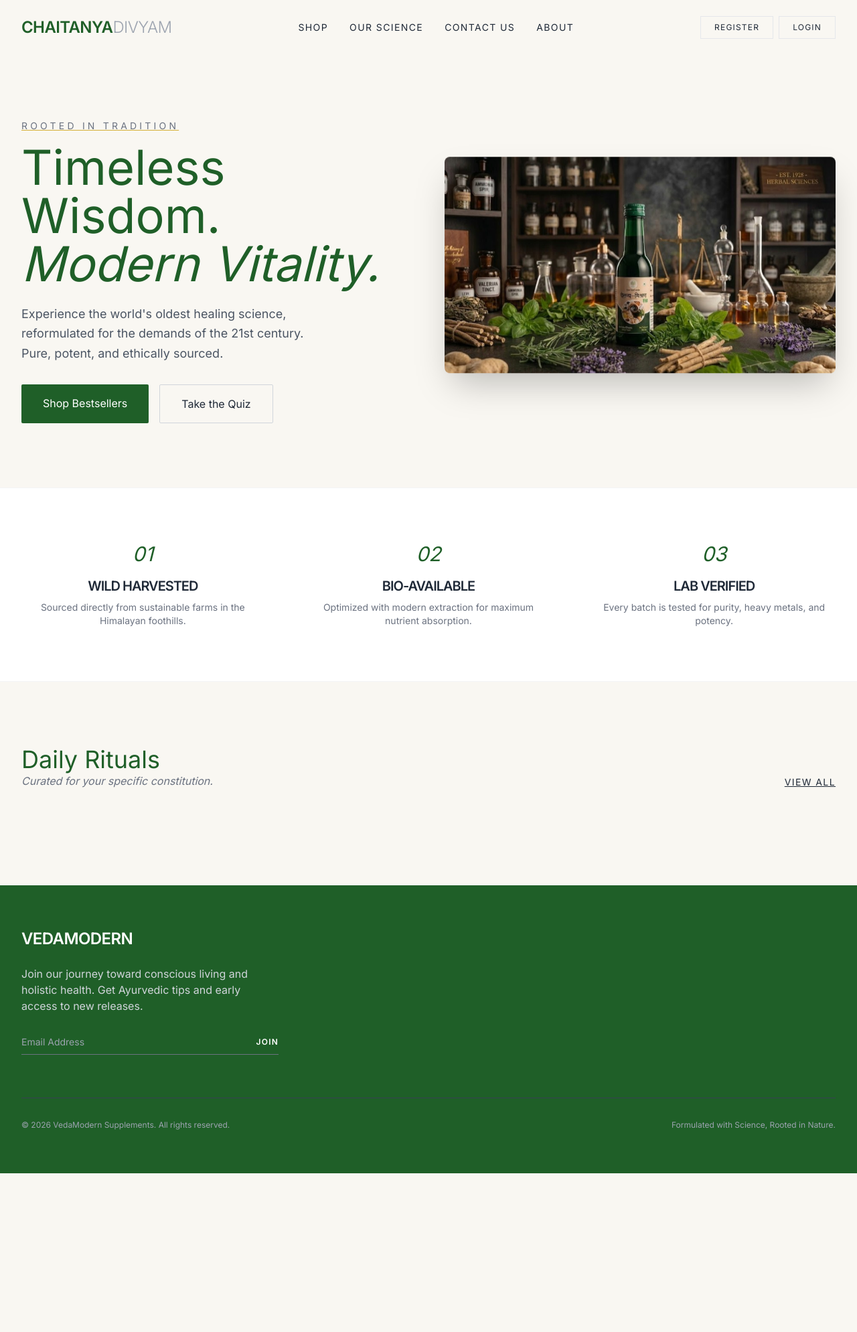
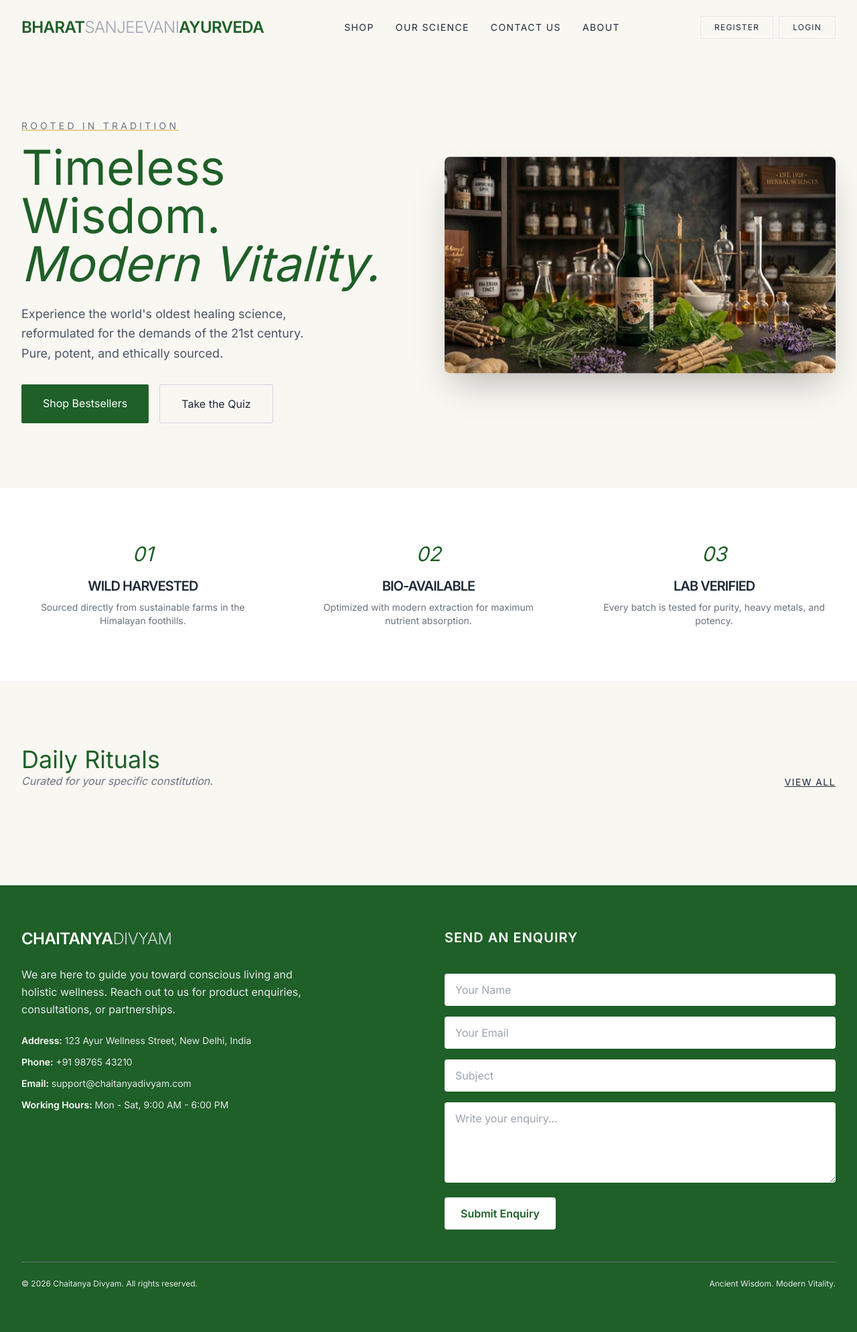
Before and after one commit to ayush-kumar-pandit/e-commerce-platform, a Django app: page / in a window 1280 px wide. Shown: the whole page at 67% size. Before the commit the page ends 1752 px from the top, so only its background shows below. Run offline with Django 5.2, Linux system fonts and the light colour scheme; data that the repository does not hold is empty; some libraries are stand-ins or nearby versions; some web fonts are replaced.

Commit message:
RENAME TO BHARAT SANJEEVANI

```diff
--- a/CDA/templates/home.html
+++ b/CDA/templates/home.html
@@ -5,7 +5,7 @@
 <meta charset="UTF-8">
 <meta name="viewport" content="width=device-width, initial-scale=1.0">
 
-<title>ChaitanyaDivyam | Ancient Wisdom, Modern Vitality</title>
+<title>Bharat Sanjeevani Ayurveda | Ancient Wisdom, Modern Vitality</title>
 
 <script src="https://cdn.tailwindcss.com"></script>
 
@@ -20,7 +20,7 @@
 <nav class="flex justify-between items-center px-8 py-6 max-w-7xl mx-auto">
 
     <div class="text-2xl font-bold text-ayur-green tracking-tight">
-        CHAITANYA<span class="font-light text-gray-400">DIVYAM</span>
+        BHARAT<span class="font-light text-gray-400">SANJEEVANI</span>AYURVEDA
     </div>
 
     <div class="hidden md:flex space-x-8 text-sm uppercase tracking-widest font-medium">
@@ -188,33 +188,68 @@
 <!-- FOOTER -->
 <footer class="bg-ayur-green text-white py-16 px-8">
 
-    <div class="max-w-7xl mx-auto grid md:grid-cols-4 gap-12">
-        <div class="col-span-2">
+    <div class="max-w-7xl mx-auto grid md:grid-cols-2 gap-12">
+
+        <!-- Contact Details -->
+        <div>
             <div class="text-2xl font-bold mb-6 tracking-tight">
-                VEDAMODERN
+                CHAITANYA<span class="font-light text-gray-300">DIVYAM</span>
             </div>
 
-            <p class="text-gray-300 max-w-sm mb-8">
-                Join our journey toward conscious living and holistic health.
-                Get Ayurvedic tips and early access to new releases.
+            <p class="text-gray-200 mb-6 max-w-md leading-relaxed">
+                We are here to guide you toward conscious living and holistic wellness.
+                Reach out to us for product enquiries, consultations, or partnerships.
             </p>
 
-            <form class="flex border-b border-gray-500 pb-2 max-w-sm">
+            <div class="space-y-3 text-sm text-gray-200">
+                <p><span class="font-semibold text-white">Address:</span> 123 Ayur Wellness Street, New Delhi, India</p>
+                <p><span class="font-semibold text-white">Phone:</span> +91 98765 43210</p>
+                <p><span class="font-semibold text-white">Email:</span> support@chaitanyadivyam.com</p>
+                <p><span class="font-semibold text-white">Working Hours:</span> Mon - Sat, 9:00 AM - 6:00 PM</p>
+            </div>
+        </div>
+
+        <!-- Enquiry Form -->
+        <div>
+            <h3 class="text-xl font-semibold mb-6 uppercase tracking-wider">
+                Send an Enquiry
+            </h3>
+
+            <form method="POST" action="" class="space-y-4">
+                {% csrf_token %}
+
+                <input type="text"
+                       name="name"
+                       placeholder="Your Name"
+                       class="w-full px-4 py-3 rounded bg-white text-gray-800 focus:outline-none">
+
                 <input type="email"
-                       placeholder="Email Address"
-                       class="bg-transparent border-none text-white focus:outline-none flex-grow text-sm">
+                       name="email"
+                       placeholder="Your Email"
+                       class="w-full px-4 py-3 rounded bg-white text-gray-800 focus:outline-none">
+
+                <input type="text"
+                       name="subject"
+                       placeholder="Subject"
+                       class="w-full px-4 py-3 rounded bg-white text-gray-800 focus:outline-none">
+
+                <textarea name="message"
+                          rows="4"
+                          placeholder="Write your enquiry..."
+                          class="w-full px-4 py-3 rounded bg-white text-gray-800 focus:outline-none"></textarea>
 
                 <button type="submit"
-                        class="uppercase text-xs tracking-widest font-bold">
-                    Join
+                        class="bg-white text-ayur-green px-6 py-3 rounded font-semibold hover:bg-gray-100 transition">
+                    Submit Enquiry
                 </button>
             </form>
         </div>
+
     </div>
 
-    <div class="max-w-7xl mx-auto mt-16 pt-8 border-t border-gray-700 text-xs text-gray-400 flex justify-between">
-        <p>© 2026 VedaModern Supplements. All rights reserved.</p>
-        <p>Formulated with Science, Rooted in Nature.</p>
+    <div class="max-w-7xl mx-auto mt-12 pt-6 border-t border-gray-500 text-xs text-gray-200 flex flex-col md:flex-row justify-between gap-4">
+        <p>© 2026 Chaitanya Divyam. All rights reserved.</p>
+        <p>Ancient Wisdom. Modern Vitality.</p>
     </div>
 
 </footer>
```
